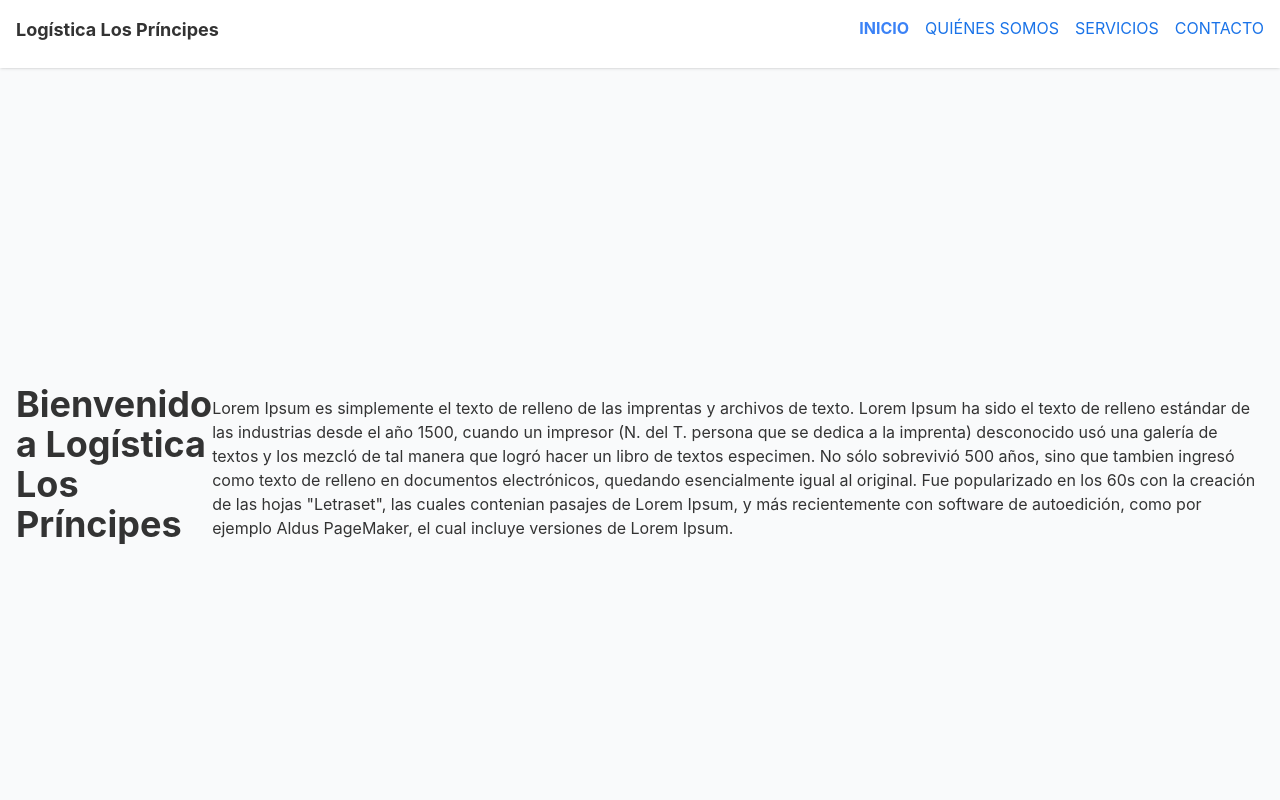
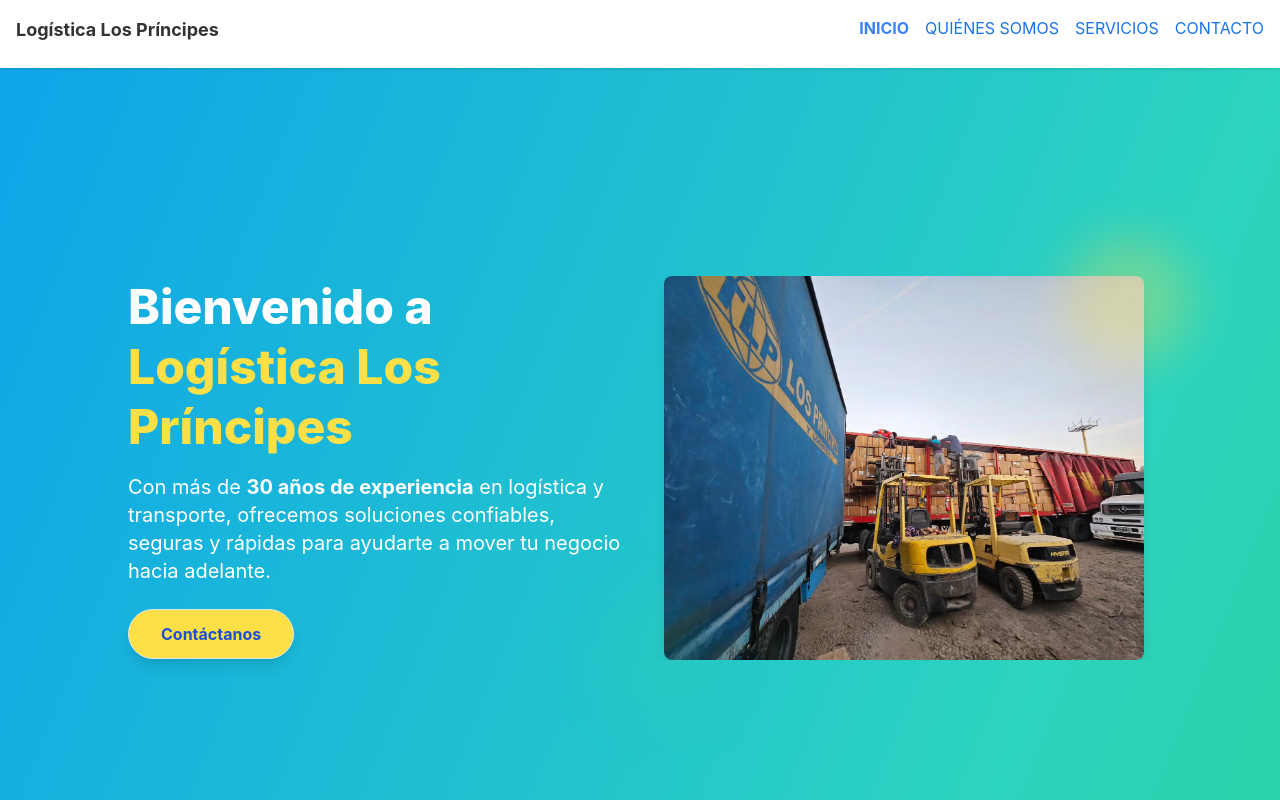
Before and after one commit to Cugini-Sviluppatori/logistica-los-principes-landing, a Gatsby site: page / in a window 1280 px wide. Shown: the top 800 px of the page. Built offline with nearby package versions, Linux system fonts and the light colour scheme; Gatsby itself is replaced by a stand-in of ours.

Commit message:
add section home in single-page

```diff
--- a/gatsby-browser.js
+++ b/gatsby-browser.js
@@ -1 +1,2 @@
 import "./src/styles/global.css";
+import "aos/dist/aos.css"; // Estilos de AOS
--- a/gatsby-config.js
+++ b/gatsby-config.js
@@ -17,5 +17,12 @@
     `gatsby-transformer-sharp`,
     `gatsby-plugin-react-helmet`,
     `gatsby-plugin-postcss`,
+    {
+      resolve: `gatsby-source-filesystem`,
+      options: {
+        name: `images`,
+        path: `${__dirname}/src/images`,
+      },
+    },
   ],
 };
--- a/package.json
+++ b/package.json
@@ -16,15 +16,19 @@
   "dependencies": {
     "ajv": "^8.17.1",
     "ajv-keywords": "^5.1.0",
+    "aos": "^2.3.4",
     "gatsby": "^5.14.0",
     "gatsby-plugin-image": "^3.14.0",
     "gatsby-plugin-postcss": "^6.14.0",
     "gatsby-plugin-react-helmet": "^6.14.0",
     "gatsby-plugin-sharp": "^5.14.0",
+    "gatsby-source-filesystem": "^5.14.0",
     "gatsby-transformer-sharp": "^5.14.0",
     "react": "^18.3.1",
     "react-dom": "^18.3.1",
-    "react-helmet": "^6.1.0"
+    "react-helmet": "^6.1.0",
+    "react-slick": "^0.30.2",
+    "slick-carousel": "^1.8.1"
   },
   "devDependencies": {
     "autoprefixer": "^10.4.20",
--- /dev/null
+++ b/src/components/CarouselCustom/index.js
@@ -0,0 +1,50 @@
+import React from "react";
+import Slider from "react-slick";
+import OptimizedImage from "../OptimizedImage";
+
+import "slick-carousel/slick/slick.css";
+import "slick-carousel/slick/slick-theme.css";
+
+const CarouselCustom = ({
+  imagesData,
+  altPrefix = "Image",
+  className = "",
+}) => {
+  const settings = {
+    infinite: true,
+    autoplay: true,
+    autoplaySpeed: 2000,
+    speed: 1000,
+    slidesToShow: 1,
+    arrows: false,
+    centerMode: true,
+    centerPadding: "0px",
+    fade: true,
+    responsive: [
+      {
+        breakpoint: 768, // Configuración para pantallas más pequeñas
+        settings: {
+          slidesToShow: 1,
+          centerMode: true,
+        },
+      },
+    ],
+  };
+  return (
+    <div className={`relative ${className}`}>
+      <Slider {...settings}>
+        {imagesData.map((image, index) => (
+          <div key={index} className="px-2">
+            <OptimizedImage
+              imageData={image.imageData}
+              alt={`${altPrefix} ${index + 1}`}
+              className="w-full h-96 object-cover rounded-lg shadow-lg"
+            />
+          </div>
+        ))}
+      </Slider>
+    </div>
+  );
+};
+
+export default CarouselCustom;
--- /dev/null
+++ b/src/components/OptimizedImage/index.js
@@ -0,0 +1,39 @@
+import React from "react";
+import { GatsbyImage, getImage } from "gatsby-plugin-image";
+import PropTypes from "prop-types";
+
+const OptimizedImage = ({
+  imageData,
+  alt,
+  className = "",
+  layout = "constrained",
+  width = "auto",
+  height = "auto",
+  placeholder = "blurred",
+}) => {
+  const image = getImage(imageData);
+
+  return (
+    <GatsbyImage
+      image={image}
+      alt={alt}
+      className={className}
+      layout={layout}
+      width={width}
+      height={height}
+      placeholder={placeholder}
+    />
+  );
+};
+
+OptimizedImage.propTypes = {
+  imageData: PropTypes.object.isRequired, // Datos de la imagen obtenidos por GraphQL
+  alt: PropTypes.string.isRequired, // Descripción de la imagen
+  className: PropTypes.string, // Clases adicionales de CSS
+  layout: PropTypes.string, // Layout de la imagen (fixed, constrained, fullWidth)
+  width: PropTypes.number, // Ancho opcional
+  height: PropTypes.number, // Alto opcional
+  placeholder: PropTypes.string, // Tipo de placeholder (blurred, dominantColor, none)
+};
+
+export default OptimizedImage;
--- a/src/components/Sections/AboutUs/index.js
+++ b/src/components/Sections/AboutUs/index.js
@@ -4,7 +4,7 @@
   return (
     <section
       id="about-us"
-      className="h-screen bg-white flex items-center justify-center"
+      className="h-screen flex items-center justify-center"
     >
       <h2 className="text-3xl font-bold">Quiénes Somos</h2>
       <p className="text-lg text-gray-700">Conoce nuestra historia y misión.</p>
--- a/src/components/Sections/Contact/index.js
+++ b/src/components/Sections/Contact/index.js
@@ -2,10 +2,7 @@
 
 const Contact = () => {
   return (
-    <section
-      id="contact"
-      className="h-screen bg-white flex items-center justify-center"
-    >
+    <section id="contact" className="h-screen flex items-center justify-center">
       <h2 className="text-3xl font-bold">Contáctanos</h2>
       <p className="text-lg text-gray-700">Estamos aquí para ayudarte.</p>
       <div>CONTENEDOR</div>
--- a/src/components/Sections/Home/index.js
+++ b/src/components/Sections/Home/index.js
@@ -1,26 +1,70 @@
 import React from "react";
+import { graphql, useStaticQuery } from "gatsby";
+
+import CarouselCustom from "../../CarouselCustom";
 
 const Home = () => {
+  const data = useStaticQuery(graphql`
+    query {
+      image1: file(relativePath: { eq: "flota_losprincipes.jpg" }) {
+        childImageSharp {
+          gatsbyImageData(placeholder: BLURRED, formats: [AUTO, WEBP, AVIF])
+        }
+      }
+      image2: file(relativePath: { eq: "flota_losprincipes01.jpeg" }) {
+        childImageSharp {
+          gatsbyImageData(placeholder: BLURRED, formats: [AUTO, WEBP, AVIF])
+        }
+      }
+      image3: file(relativePath: { eq: "flota_losprincipes02.jpeg" }) {
+        childImageSharp {
+          gatsbyImageData(placeholder: BLURRED, formats: [AUTO, WEBP, AVIF])
+        }
+      }
+    }
+  `);
+
+  const images = [
+    { imageData: data.image1.childImageSharp.gatsbyImageData },
+    { imageData: data.image2.childImageSharp.gatsbyImageData },
+    { imageData: data.image3.childImageSharp.gatsbyImageData },
+  ];
+
   return (
     <section
       id="home"
-      className="h-screen bg-gray-100 flex items-center justify-center"
+      className="h-screen flex items-center px-8 md:px-16 lg:px-32"
     >
-      <h2 className="text-4xl font-bold">
-        Bienvenido a Logística Los Príncipes
-      </h2>
-      <div>
-        Lorem Ipsum es simplemente el texto de relleno de las imprentas y
-        archivos de texto. Lorem Ipsum ha sido el texto de relleno estándar de
-        las industrias desde el año 1500, cuando un impresor (N. del T. persona
-        que se dedica a la imprenta) desconocido usó una galería de textos y los
-        mezcló de tal manera que logró hacer un libro de textos especimen. No
-        sólo sobrevivió 500 años, sino que tambien ingresó como texto de relleno
-        en documentos electrónicos, quedando esencialmente igual al original.
-        Fue popularizado en los 60s con la creación de las hojas "Letraset", las
-        cuales contenian pasajes de Lorem Ipsum, y más recientemente con
-        software de autoedición, como por ejemplo Aldus PageMaker, el cual
-        incluye versiones de Lorem Ipsum.
+      <div className="grid grid-cols-1 md:grid-cols-2 gap-8 items-center w-full">
+        <div className="text-white flex-column center" data-aos="fade-right">
+          <h1 className="text-5xl font-extrabold mb-4 leading-tight">
+            Bienvenido a{" "}
+            <span className="text-yellow-300">Logística Los Príncipes</span>
+          </h1>
+          <p className="text-lg lg:text-xl mb-6">
+            Con más de <strong>30 años de experiencia</strong> en logística y
+            transporte, ofrecemos soluciones confiables, seguras y rápidas para
+            ayudarte a mover tu negocio hacia adelante.
+          </p>
+          <button
+            className="bg-yellow-300 text-blue-700 font-bold py-3 px-8 rounded-full shadow-lg hover:bg-yellow-400 transition duration-300"
+            data-aos="zoom-in"
+            onClick={() => {
+              document
+                .getElementById("contact")
+                .scrollIntoView({ behavior: "smooth" });
+            }}
+          >
+            Contáctanos
+          </button>
+        </div>
+
+        <div className="w-full max-w-4xl mx-auto" data-aos="fade-up">
+          <CarouselCustom imagesData={images} className="rounded-lg" />
+
+          <div className="absolute -top-10 -right-10 w-32 h-32 bg-yellow-300 opacity-30 rounded-full blur-xl"></div>
+          <div className="absolute -bottom-10 -left-10 w-24 h-24 bg-green-400 opacity-20 rounded-full blur-2xl"></div>
+        </div>
       </div>
     </section>
   );
--- a/src/components/Sections/Services/index.js
+++ b/src/components/Sections/Services/index.js
@@ -4,7 +4,7 @@
   return (
     <section
       id="services"
-      className="h-screen bg-gray-100 flex items-center justify-center"
+      className="h-screen flex items-center justify-center"
     >
       <h2 className="text-3xl font-bold">Nuestros Servicios</h2>
       <p className="text-lg text-gray-700">
--- a/src/pages/index.js
+++ b/src/pages/index.js
@@ -1,4 +1,6 @@
-import React from "react";
+import React, { useEffect } from "react";
+import AOS from "aos";
+
 import Navbar from "../components/Navbar";
 import Footer from "../components/Footer";
 import Home from "../components/Sections/Home";
@@ -7,7 +9,16 @@
 import Contact from "../components/Sections/Contact";
 import SEO from "../components/SEO";
 
-const IndexPage = () => (
+const IndexPage = () => {
+  useEffect(() => {
+    AOS.init({
+      duration: 1200, // Duración de las animaciones (en ms)
+      easing: "ease-in-out", // Tipo de animación
+      once: true, // Si quieres que se ejecute solo una vez al hacer scroll
+    });
+  }, []);
+
+  return (
     <>
       <SEO
         title="Logística Los Príncipes"
@@ -17,7 +28,7 @@
         url="https://www.tusitio.com"
       />
       <Navbar />
-    <main>
+      <main className="min-h-screen bg-gradient-to-br from-sky-500 via-teal-400 to-green-500 text-white">
         <Home />
         <AboutUs />
         <Services />
@@ -26,5 +37,6 @@
       <Footer />
     </>
   );
+};
 
 export default IndexPage;
--- a/src/styles/global.css
+++ b/src/styles/global.css
@@ -10,7 +10,6 @@
 
 body {
   font-family: 'Inter', sans-serif; /* Fuente principal */
-  background-color: #f9fafb; /* Fondo gris claro */
   color: #333; /* Texto en gris oscuro */
   margin: 0;
   padding: 0;
@@ -81,14 +80,6 @@
   border-bottom: 1px solid #e5e7eb; /* Separación visual */
 }
 
-section:nth-child(odd) {
-  background-color: #f9fafb; /* Fondo gris claro */
-}
-
-section:nth-child(even) {
-  background-color: #ffffff; /* Fondo blanco */
-}
-
 /* Tarjetas y botones */
 .card, button {
   border: 1px solid #e5e7eb; /* Borde gris claro */
```
Also changed, not shown: src/images/flota_losprincipes.jpg (added), src/images/flota_losprincipes01.jpeg (added), src/images/flota_losprincipes02.jpeg (added). Lines whose indentation alone changed are shown as unchanged.
